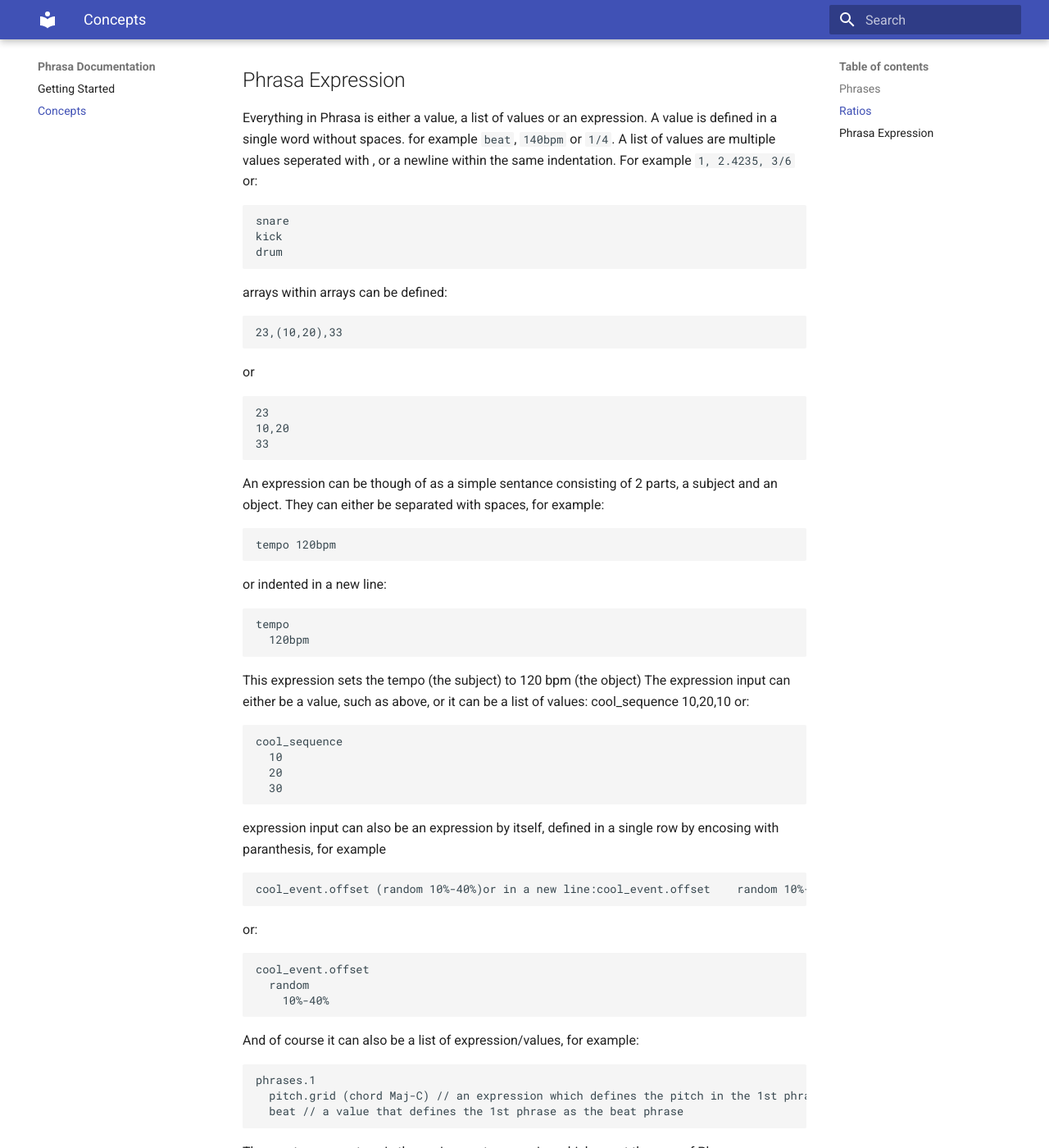
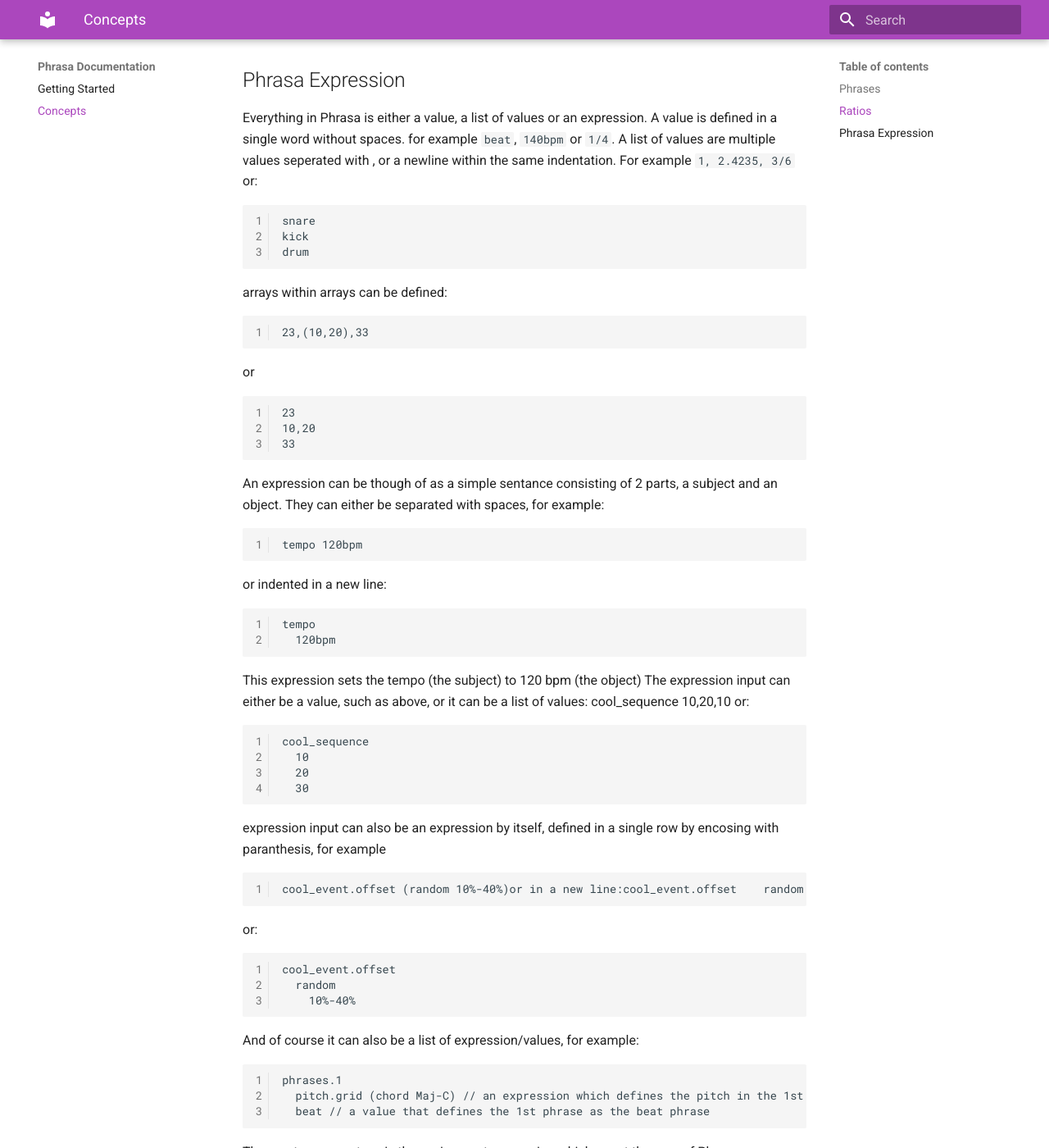
Before and after one commit to progressive-instruments/phrasa-docs, an MkDocs documentation site: the page built from docs/concepts.md, in a window 1280 px wide and 1400 px high, scrolled down 614 px. Shown: the whole window at 82% size. Built offline with MkDocs 1.6.1 and Material for MkDocs 9.7.7, drawn with Linux system fonts in a browser that asks for light colours.

Commit message:
first good documenation

````diff
--- a/docs/quickstart_sketch.md
+++ b/docs/quickstart_sketch.md
@@ -2,14 +2,16 @@
 
 This getting started session is intended to give you an overview over the capabilities of Phrasa. If you feel confused at some part, don't worry, In the next 'Concepts' section we will start right at the beginning.
 
-This guide presumes you have some minimal understanding about music and sound. If you are unfamiliar with terms like frequency, note or tempo you might want to begin with <u>Phrasa Music and Sound Cheatsheet</u>, or jump to it at any time you feel.
+This guide presumes you have some minimal understanding about music and sound. If you are unfamiliar with terms like fequency, note or tempo you might want to begin with <u>Phrasa Music and Sound Cheatsheet</u>, or jump to it at any time you feel.
 
-### Hello Sound
+
+
+## Hello Sound
 
 Ok, let's play our first sound.
 
-Open 'Phrasa Control', type the following text:
-``` phrasa
+Open 'Phrasa Control' and type the following text:
+``` phrasa linenums="1"
 tempo 102bpm
 beat
 lead.event
@@ -32,11 +34,13 @@
 
 To short things up we can replace the expression subject `lead.event` with `lead~`
 
-### Phrasing
+
+
+## Phrasing
 
 Let's make things slightly more interesting, adding some notes to be played:
 
-``` phrasa
+``` phrasa linenums="1"
 tempo 135bpm
 phrases.1.lead~.note C3
 phrases.2.lead~.note D3
@@ -52,7 +56,7 @@
 
 The code written above is quite repetitive, with 4 lines that look alike: `phrases.x.lead~.note`. We can rewrite them much more elegantly by using the incredible selector symbol '#':
 
-``` phrasa
+``` phrasa linenums="1"
 phrases.#.lead~.note
   1 C3
   2 D3
@@ -69,14 +73,16 @@
 Finally again, let's make things  shorter by replacing `pharses.X` with `>X`, for example:
 `>1 beat`.
 
-### Harmony
 
-One of Phrasa's super powers is <span style="color:blueviolet;font-size:150%">**<u>Relativity</u>**</span>.
+
+## Harmony
+
+One of Phrasa's super powers is <span style="color:blueviolet;font-size:120%">**<u>Relativity</u>**</span>.
 
 Instead of working hard and repeating yourself, you can define things more generally, setting up events in relation to their phrase context.
 Let's explore what we can do with relative pitch, rewriting our previous code:
 
-``` phrasa
+``` phrasa linenums="1"
 tempo 135bpm
 >1 beat
 
@@ -111,15 +117,17 @@
 
 '-1' will be evaluated to the note before B3 within the B minor chord - F#3.
 
-### Reusing Patterns
 
-Another super power of Phrasa is <span style="color:darkmagenta;font-size:150%">**<u>Reusability</u>**</span>.
+
+## Reusing Patterns
+
+Another super power of Phrasa is <span style="color:blueviolet;font-size:120%">**<u>Reusability</u>**</span>.
 
 Repetition is probably the most notable element of music composition. It's right there within the physical nature of every periodic sound. Without repetition, music is just random sound, or more technically - noise.
 
 Phrasa allows you to reuse musical elements within your piece and make variations over them - It's all about them phrases:
 
-``` phrasa
+``` phrasa linenums="1"
 tempo 127bpm
 
 pitch
@@ -144,18 +152,20 @@
 
 Check out the diagram below, representing the resulted phrases (the vertical lines) and events (the yellow rectangles):
 
-![](C:\Users\erez\Downloads\Blank diagram (2).png)
+![](img/reusability_example.png)
 
 Imagine how hard you had to work writing these events one by one, and how hard you'd work if you wanted to change them. This is the true power of reusability.
 
 
-### Sequencing
+
+
+## Sequencing
 
 Until now we have played with musical elements based on the concepts of hierarchy and repetition. What we're still missing is usage of the most fundamental concept of perceiving time - **continuity**, the phenomenon of things changing in a sequential manner.
 
 So what's Phrasa take on it? Sequences!
 
-``` phrasa
+``` phrasa linenums="1"
 tempo 125bpm
 
 pitch
@@ -174,11 +184,13 @@
 
 In line 10 we assign the expression `(sequences.ascending >)` to the the property `pitch`. Each of the events assigned to this expression, will increment the sequence position by one (as indicated by the symbol `>`) and use the current value of the sequence.
 
-Here is an illustration of the outcome:![](C:\Users\erez\Downloads\Phrasa Doc Example 2.png)
+Here is an illustration of the outcome:![](img/sequencing_example.png)
 
 `sequences.X` subjects can be shorten to `$X`.
 
-### Multiple Instruments
+
+
+## Multiple Instruments
 
 <span style="color:red">**<u>Not supported</u>**</span>.
 
@@ -186,7 +198,7 @@
 
 Also, to make our code more readable and manageable we're gonna write down the piece in multiple files:
 
-``` phrasa
+``` phrasa linenums="1"
 tempo 130bpm
 pitch
   grid (scale g-maj)
@@ -199,7 +211,7 @@
 
 
 
-``` phrasa
+``` phrasa linenums="1"
 branches.cymbles
   >1-8
     >#.drums~.sample
@@ -218,7 +230,7 @@
 
 
 
-``` phrasa
+``` phrasa linenums="1"
 branches.bass
   $ascending 1,3,4,5,7
   >1-4
--- a/mkdocs.yml
+++ b/mkdocs.yml
@@ -5,6 +5,10 @@
     - Concepts: concepts.md
 theme:
     name: material
+    favicon: img/favicon.ico
+    palette:
+        primary: 'purple'
 markdown_extensions:
+  - pymdownx.superfences
   - pymdownx.highlight:
       linenums: true
````
Also changed, not shown: docs/img/logo.png (added), docs/img/reusability_example.png (added), docs/img/sequencing_example.png (added), 1 other file.
